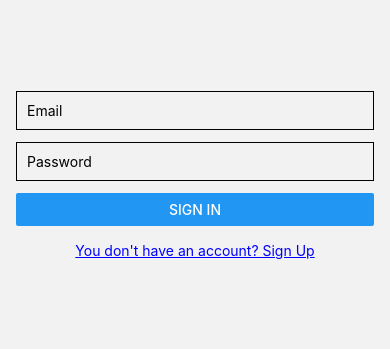
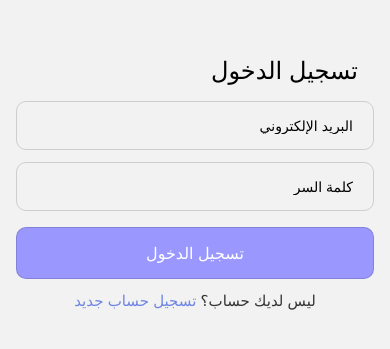
Before and after one commit to DaliaZahran/halaqet-alsabt-tajweed-app, a React Native app: screen /SignIn in a window 390 px wide. Shown: the part 247-596 px from the top of the page. Built offline with nearby package versions, Linux system fonts and the light colour scheme; no server answers.

Commit message:
Update sign in screen styles

```diff
--- a/src/screens/SignInScreen.js
+++ b/src/screens/SignInScreen.js
@@ -1,22 +1,27 @@
 // SignInScreen.js
-import React, { useState } from 'react';
-import { View, TextInput, TouchableOpacity, Text, Button, StyleSheet } from 'react-native';
-import { useDispatch } from 'react-redux';
-import { signIn } from '../redux/actions/authActions'; // Update with the correct path
-import { getAuth, signInWithEmailAndPassword } from 'firebase/auth'; // Import specific auth functions
-
+import React, { useState } from "react";
+import {
+  View,
+  TextInput,
+  TouchableOpacity,
+  Text,
+  Button,
+  StyleSheet,
+} from "react-native";
+import { useDispatch } from "react-redux";
+import { signIn } from "../redux/actions/authActions"; // Update with the correct path
+import { getAuth, signInWithEmailAndPassword } from "firebase/auth"; // Import specific auth functions
 
 const SignInScreen = ({ navigation }) => {
   const dispatch = useDispatch();
-  const [email, setEmail] = useState('');
-  const [password, setPassword] = useState('');
+  const [email, setEmail] = useState("");
+  const [password, setPassword] = useState("");
 
   const handleSignIn = async () => {
     try {
-
       // Basic validation
       if (!email || !password) {
-            console.error('Invalid input');
+        console.error("Invalid input");
         return;
       }
 
@@ -24,65 +29,108 @@ const SignInScreen = ({ navigation }) => {
       const auth = getAuth();
 
       // Sign in the user with the provided email and password
-        const userCredential = await signInWithEmailAndPassword(auth, email, password);
+      const userCredential = await signInWithEmailAndPassword(
+        auth,
+        email,
+        password
+      );
 
       // Dispatch the signIn action with the user data
       dispatch(signIn(userCredential.user));
 
       // Optionally, you can perform additional actions after sign-in, such as navigating to the home screen
-        navigation.navigate('Home');
+      navigation.navigate("Home");
 
-        console.log('User signed in successfully!');
+      console.log("User signed in successfully!");
     } catch (error) {
-        console.error('Error signing in:', error);
+      console.error("Error signing in:", error);
     }
   };
 
   // Function to navigate to the SignIn screen
   const navigateToSignUp = () => {
-        navigation.navigate('SignUp');
+    navigation.navigate("SignUp");
   };
 
   return (
     <View style={styles.container}>
-      {/* Your UI components for sign-in */}
+      <Text style={styles.titleText}>تسجيل الدخول</Text>
       <TextInput
-        placeholder="Email"
+        placeholder="البريد الإلكتروني"
         value={email}
         onChangeText={(text) => setEmail(text)}
         style={styles.input}
       />
       <TextInput
-        placeholder="Password"
+        placeholder="كلمة السر"
         value={password}
         onChangeText={(text) => setPassword(text)}
         secureTextEntry
         style={styles.input}
       />
-      <Button title="Sign In" onPress={handleSignIn} />
+      <TouchableOpacity onPress={handleSignIn} style={styles.signInButton}>
+        <Text style={styles.signInButtonText}>تسجيل الدخول</Text>
+      </TouchableOpacity>
       <TouchableOpacity onPress={navigateToSignUp}>
-        <Text style={styles.signUpButton}>You don't have an account? Sign Up</Text>
+        <Text style={styles.signUpButtonText}>
+          ليس لديك حساب؟
+          <Text style={styles.signUpButtonSubtext}> تسجيل حساب جديد</Text>
+        </Text>
       </TouchableOpacity>
     </View>
   );
 };
 
+const commonSignUpTextStyle = {
+  fontSize: 15,
+  fontStyle: "normal",
+  fontWeight: "400",
+};
+
 const styles = StyleSheet.create({
   container: {
     flex: 1,
-    justifyContent: 'center',
+    justifyContent: "center",
     padding: 16,
+  },
+  titleText: {
+    fontSize: 24,
+    textAlign: "right",
+    margin: 16,
   },
   input: {
     marginBottom: 12,
-    padding: 10,
+    paddingVertical: 15,
+    paddingHorizontal: 20,
+    borderRadius: 10,
     borderWidth: 1,
+    borderColor: "rgba(0, 0, 0, 0.15)",
+    textAlign: "right",
   },
-  signUpButton: {
-    marginTop: 16,
-    color: 'blue', // You can customize the color
-    textAlign: 'center',
-    textDecorationLine: 'underline',
+  signInButton: {
+    paddingVertical: 15,
+    paddingHorizontal: 20,
+    justifyContent: "center",
+    borderRadius: 10,
+    borderWidth: 1,
+    borderColor: "rgba(0, 0, 0, 0.15)",
+    backgroundColor: "#9A98FF",
+    marginTop: 4,
+    marginBottom: 12,
+  },
+  signInButtonText: {
+    fontSize: 16,
+    color: "#fff",
+    textAlign: "center",
+  },
+  signUpButtonText: {
+    ...commonSignUpTextStyle,
+    color: "#333",
+    textAlign: "center",
+  },
+  signUpButtonSubtext: {
+    ...commonSignUpTextStyle,
+    color: "#6E85E3",
   },
 });
 
```
Lines whose indentation alone changed are shown as unchanged.
